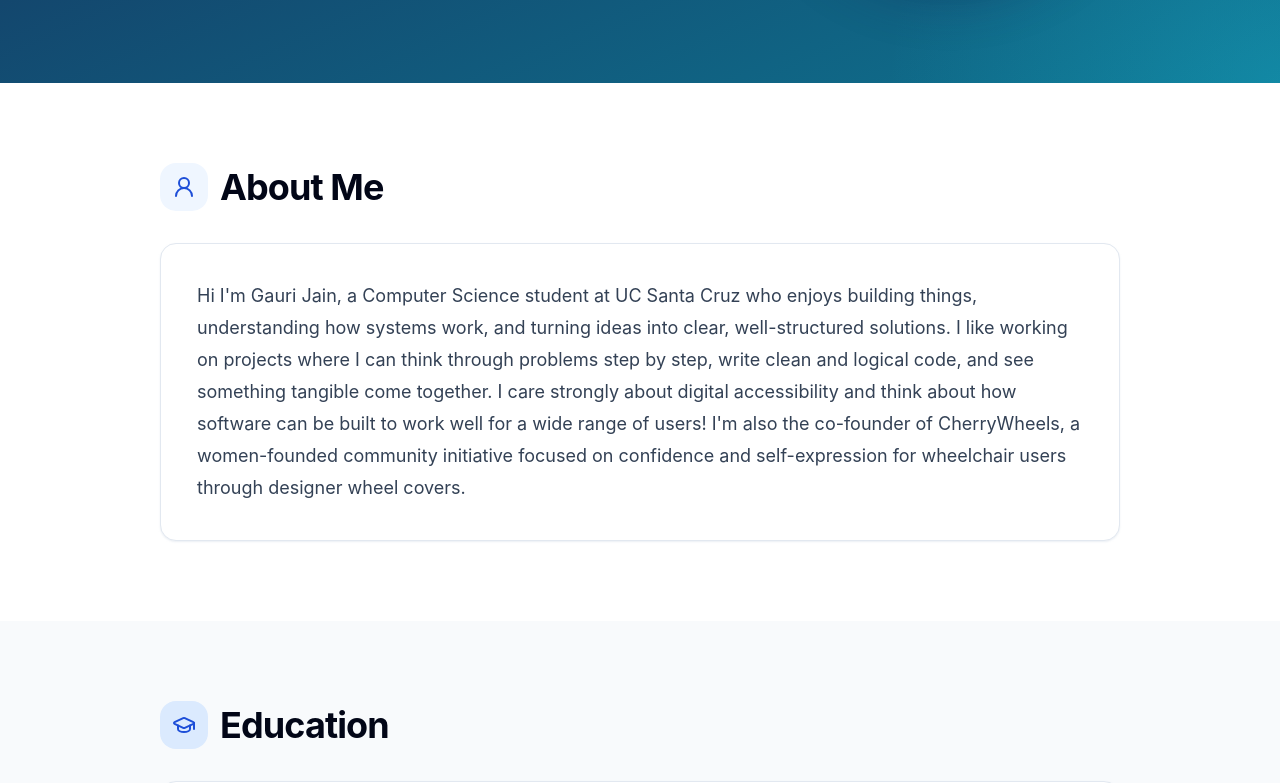
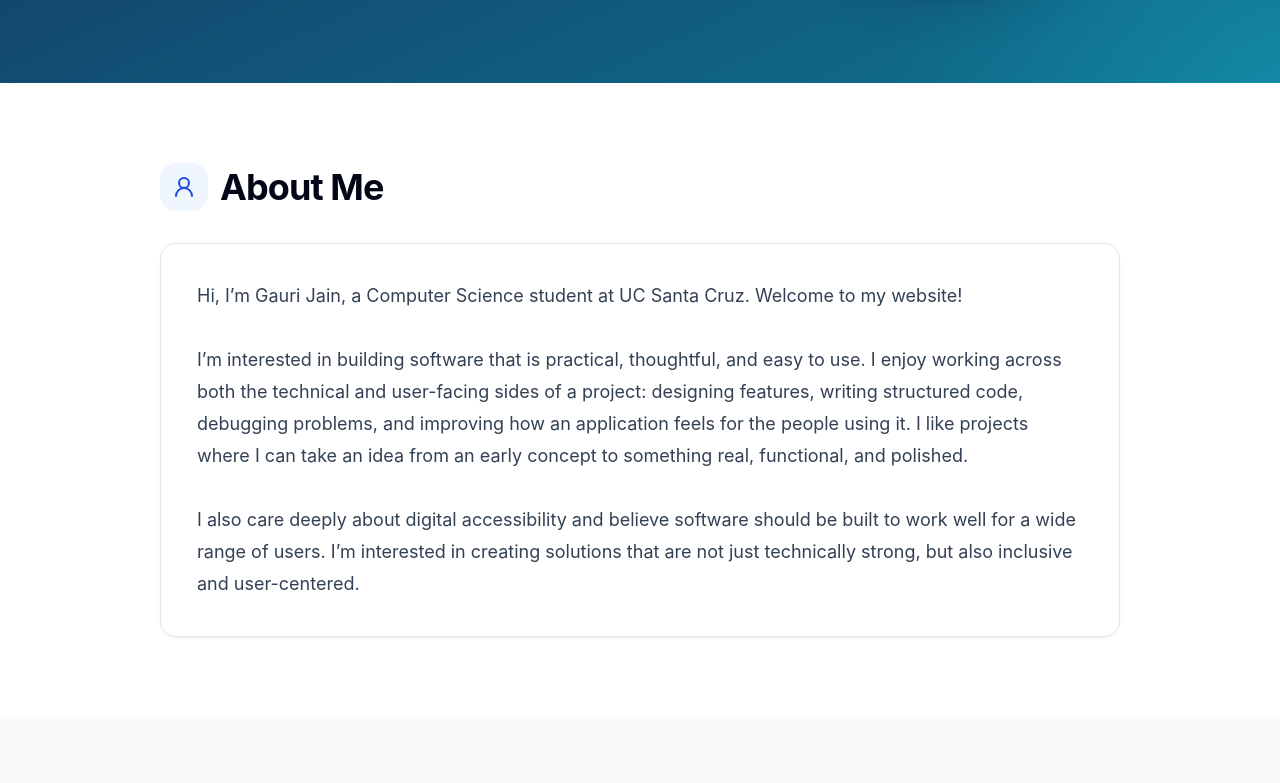
Before and after one commit to gaurijain21/website, a React (Vite) app: page / in a window 1280 px wide. Shown: the part 554-1337 px from the top of the page. Built offline with nearby package versions, Linux system fonts and the light colour scheme.

Commit message:
updated about me

```diff
--- a/src/components/about-section.tsx
+++ b/src/components/about-section.tsx
@@ -15,14 +15,13 @@ export function AboutSection() {
         </div>
         <div className="rounded-2xl border border-slate-200 bg-white p-7 shadow-sm shadow-slate-200/70 sm:p-9">
           <p className="text-lg leading-8 text-slate-700">
-            Hi I'm Gauri Jain, a Computer Science student at UC Santa Cruz who enjoys building
-            things, understanding how systems work, and turning ideas into clear,
-            well-structured solutions. I like working on projects where I can think through
-            problems step by step, write clean and logical code, and see something tangible come
-            together. I care strongly about digital accessibility and think about how software
-            can be built to work well for a wide range of users! I'm also the co-founder of
-            CherryWheels, a women-founded community initiative focused on confidence and
-            self-expression for wheelchair users through designer wheel covers.
+            Hi, I’m Gauri Jain, a Computer Science student at UC Santa Cruz. Welcome to my website!
+            <br /><br />
+
+            I’m interested in building software that is practical, thoughtful, and easy to use. I enjoy working across both the technical and user-facing sides of a project: designing features, writing structured code, debugging problems, and improving how an application feels for the people using it. I like projects where I can take an idea from an early concept to something real, functional, and polished.
+            <br /><br />
+
+            I also care deeply about digital accessibility and believe software should be built to work well for a wide range of users. I’m interested in creating solutions that are not just technically strong, but also inclusive and user-centered.
           </p>
         </div>
       </div>
```
